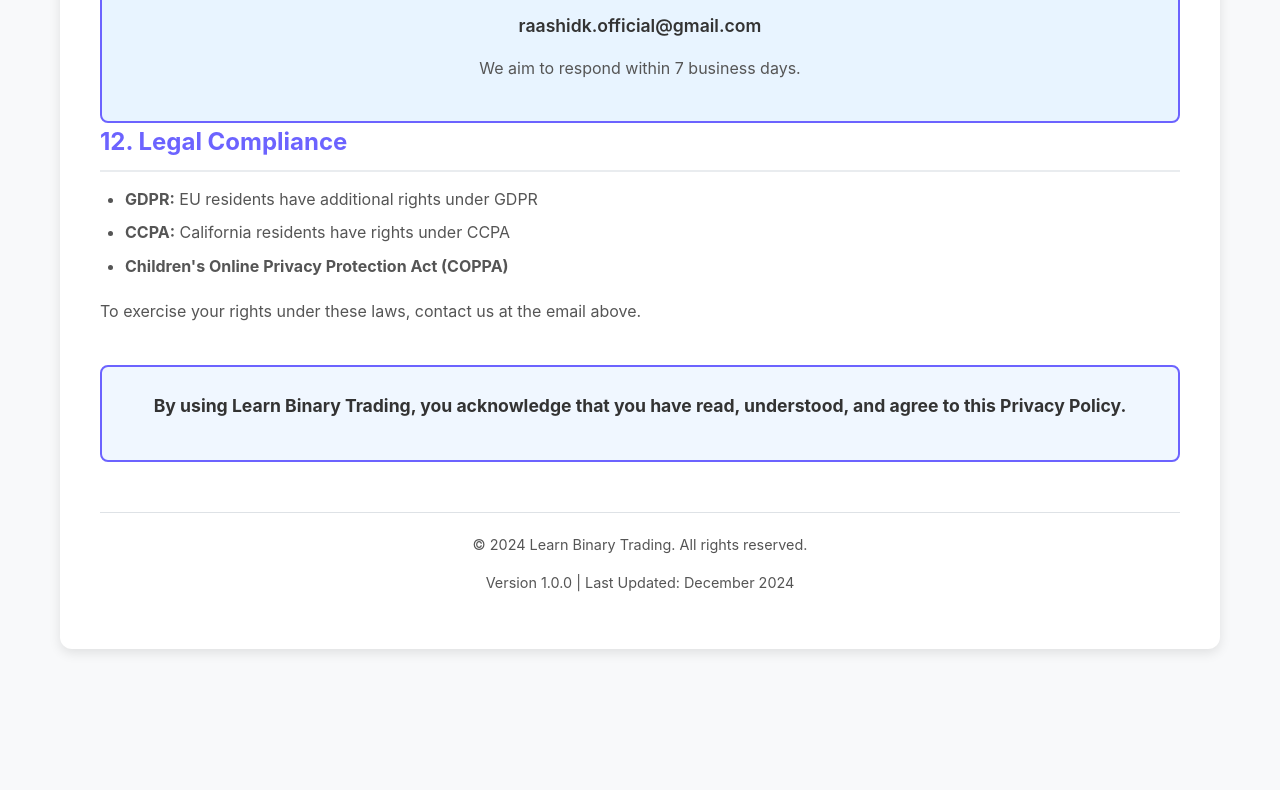
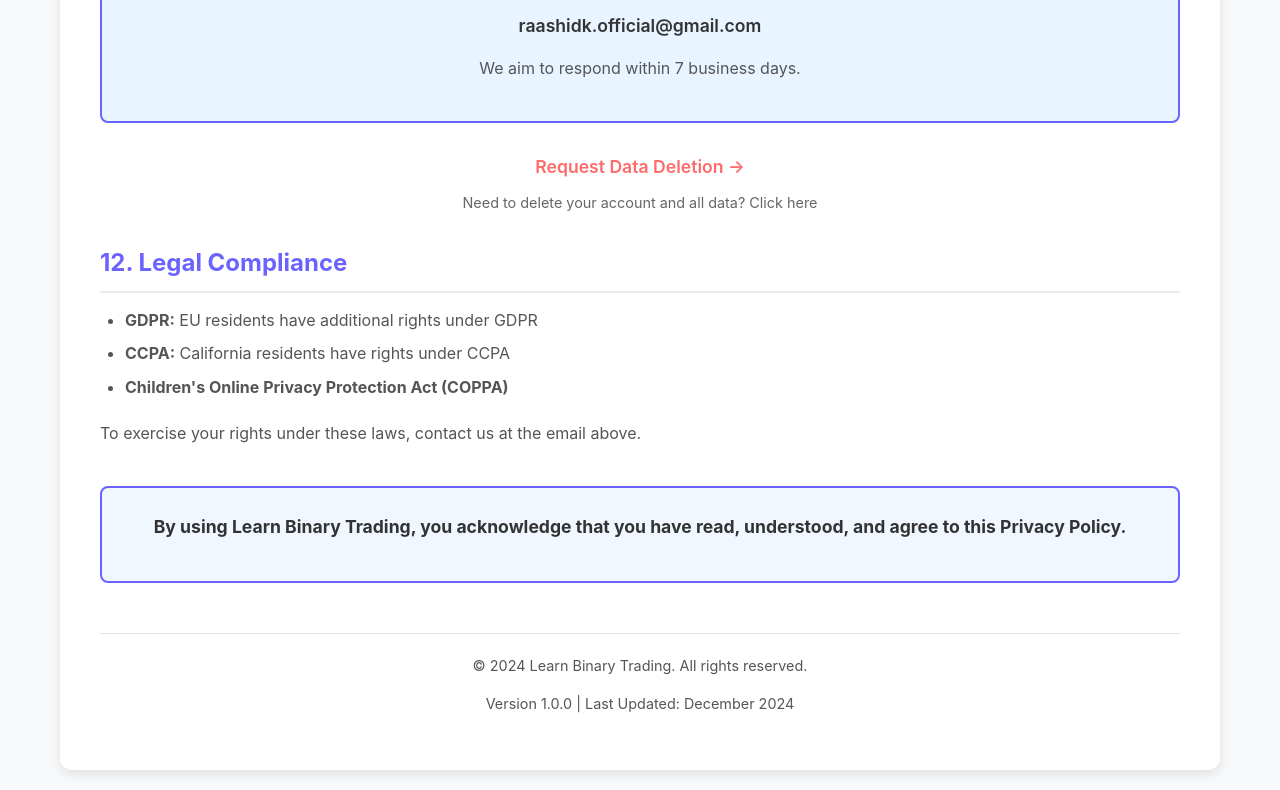
Before and after one commit to me-rashid/learn-binary-trading-privacy, a plain HTML site: page index.html in a window 1280 px wide. Shown: the part 4542-5332 px from the top of the page. Before the commit the page ends 5211 px from the top, so only its background shows below. Drawn offline with Linux system fonts and the light colour scheme.

Commit message:
Update index.html

```diff
--- a/index.html
+++ b/index.html
@@ -404,6 +404,15 @@
             <p class="contact-email">raashidk.official@gmail.com</p>
             <p>We aim to respond within 7 business days.</p>
         </div>
+<!-- Add this to index.html after the contact section -->
+<div class="deletion-link" style="text-align: center; margin: 30px 0;">
+    <a href="deletion.html" style="color: #ff6b6b; font-weight: 600; text-decoration: none; font-size: 1.1rem;">
+        Request Data Deletion →
+    </a>
+    <p style="color: #666; margin-top: 10px; font-size: 0.9rem;">
+        Need to delete your account and all data? Click here
+    </p>
+</div>
 
         <div class="section">
             <h3 class="section-title">12. Legal Compliance</h3>
```
